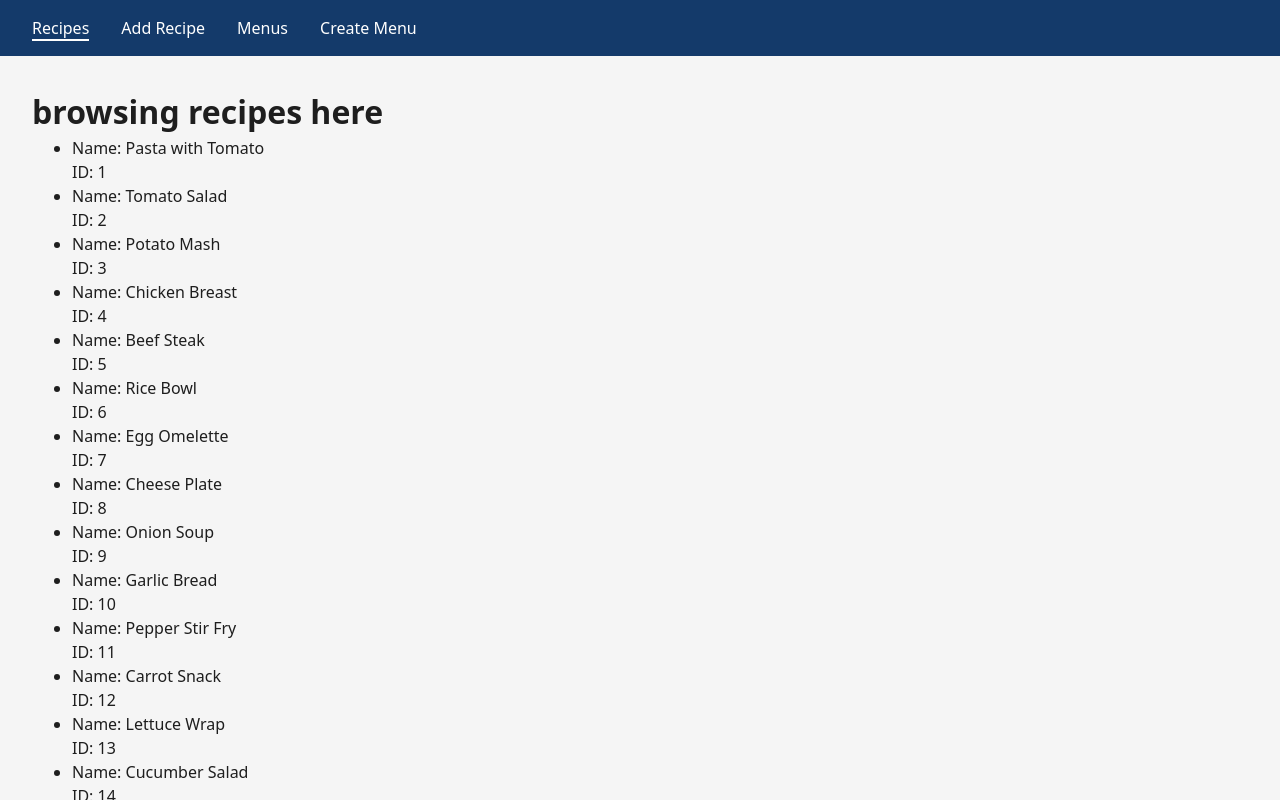
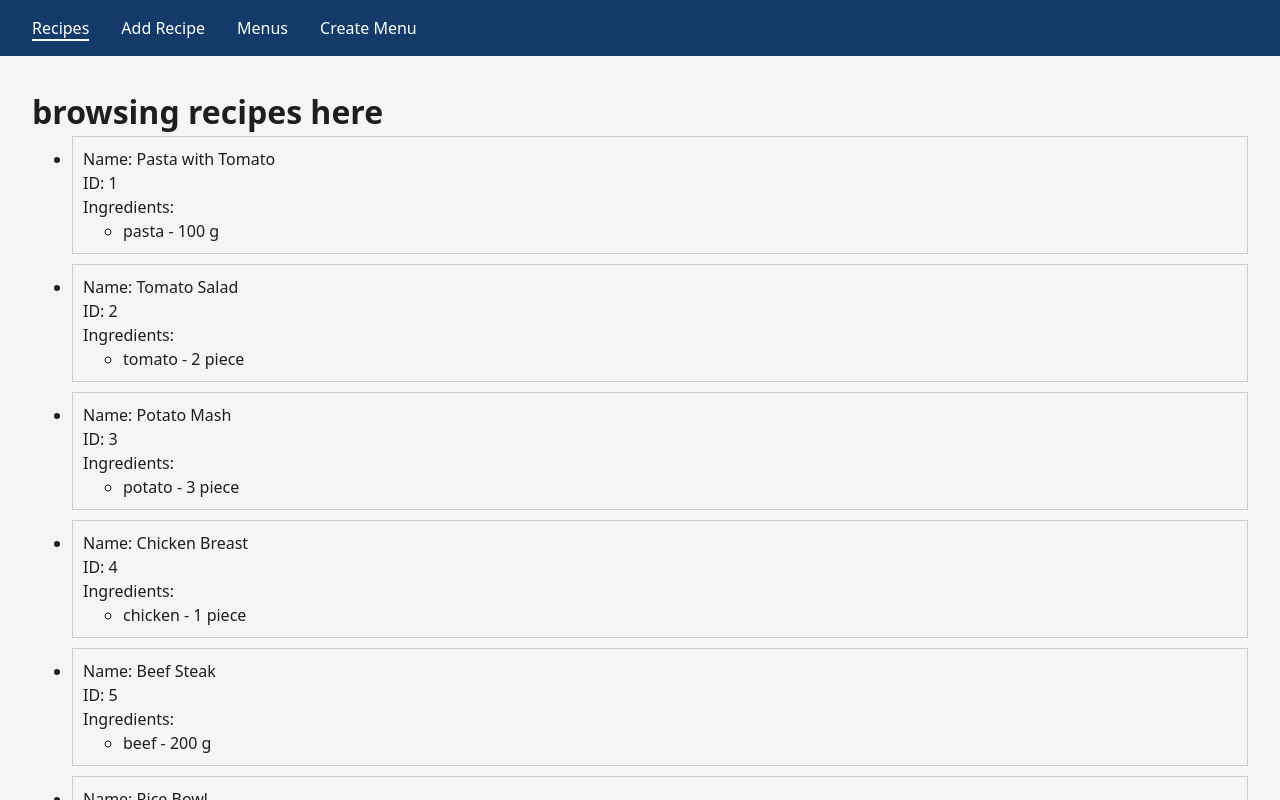
Before and after one commit to bea94k/hat-menu-v0.2, a React (Vite) app in the folder hat-menu/: page / in a window 1280 px wide. Shown: the top 800 px of the page. Built offline with nearby package versions, Linux system fonts and the light colour scheme; data requests are answered from the project's data file.

Commit message:
Display ingredients in the recipe browsing list

```diff
--- a/hat-menu/src/components/RecipeCard.tsx
+++ b/hat-menu/src/components/RecipeCard.tsx
@@ -5,9 +5,21 @@ interface Props {
 }
 
 const RecipeCard = ({ recipe }: Props) => (
-    <div>
+    <div style={{ border: '1px solid #ccc', padding: '10px', marginBottom: '10px' }}>
         <p>Name: {recipe.name}</p>
         <p>ID: {recipe.id}</p>
+        <p>Ingredients:</p>
+        <ul>
+            {recipe.ingredients && recipe.ingredients.length > 0 ? (
+                recipe.ingredients.map((ing, index) => (
+                    <li key={index}>
+                        {ing.name} - {ing.quantity} {ing.unit}
+                    </li>
+                ))
+            ) : (
+                <li>No ingredients listed</li>
+            )}
+        </ul>
     </div>
 );
 
```
Also changed, not shown: 1 other file (tests, documents, lock files or other folders).
